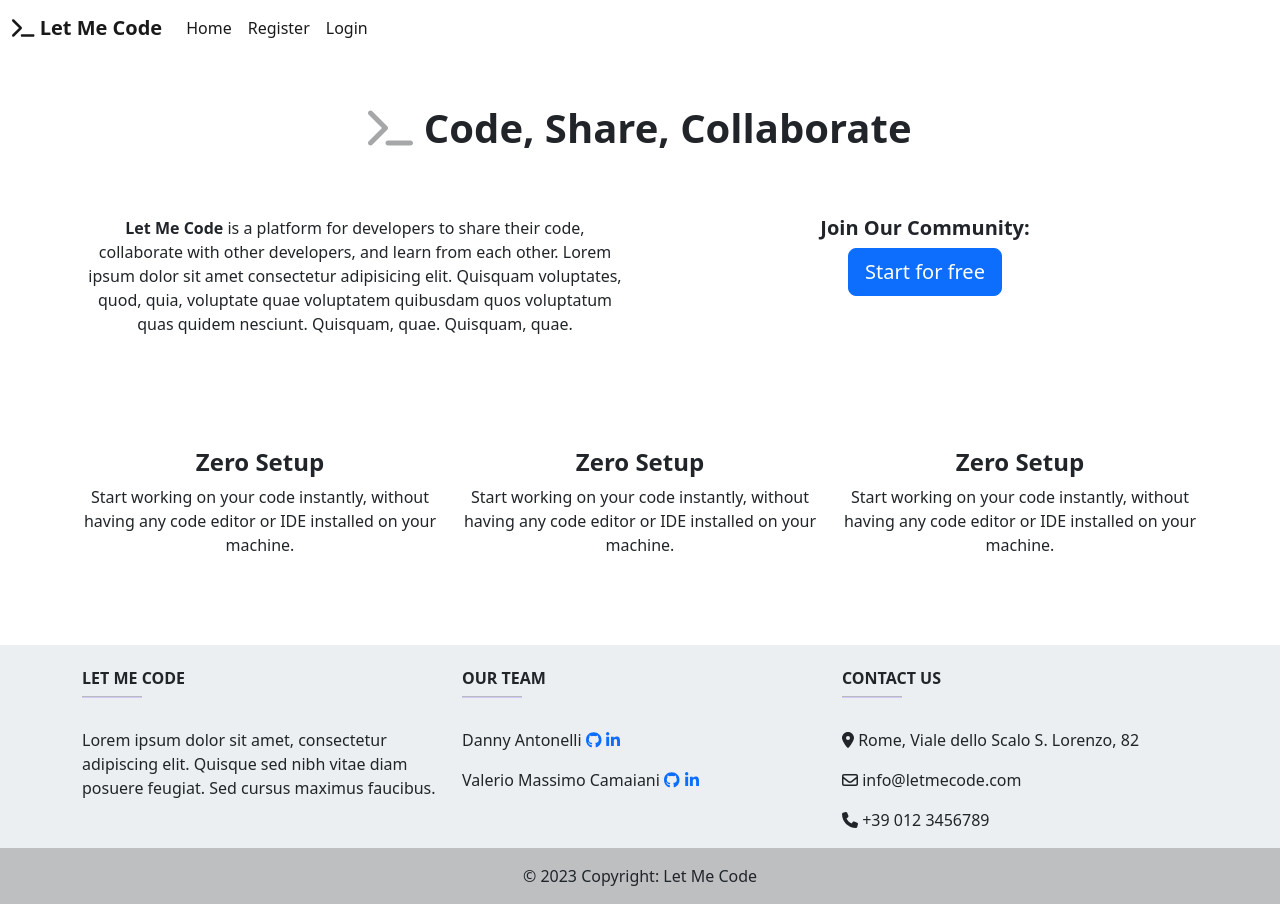
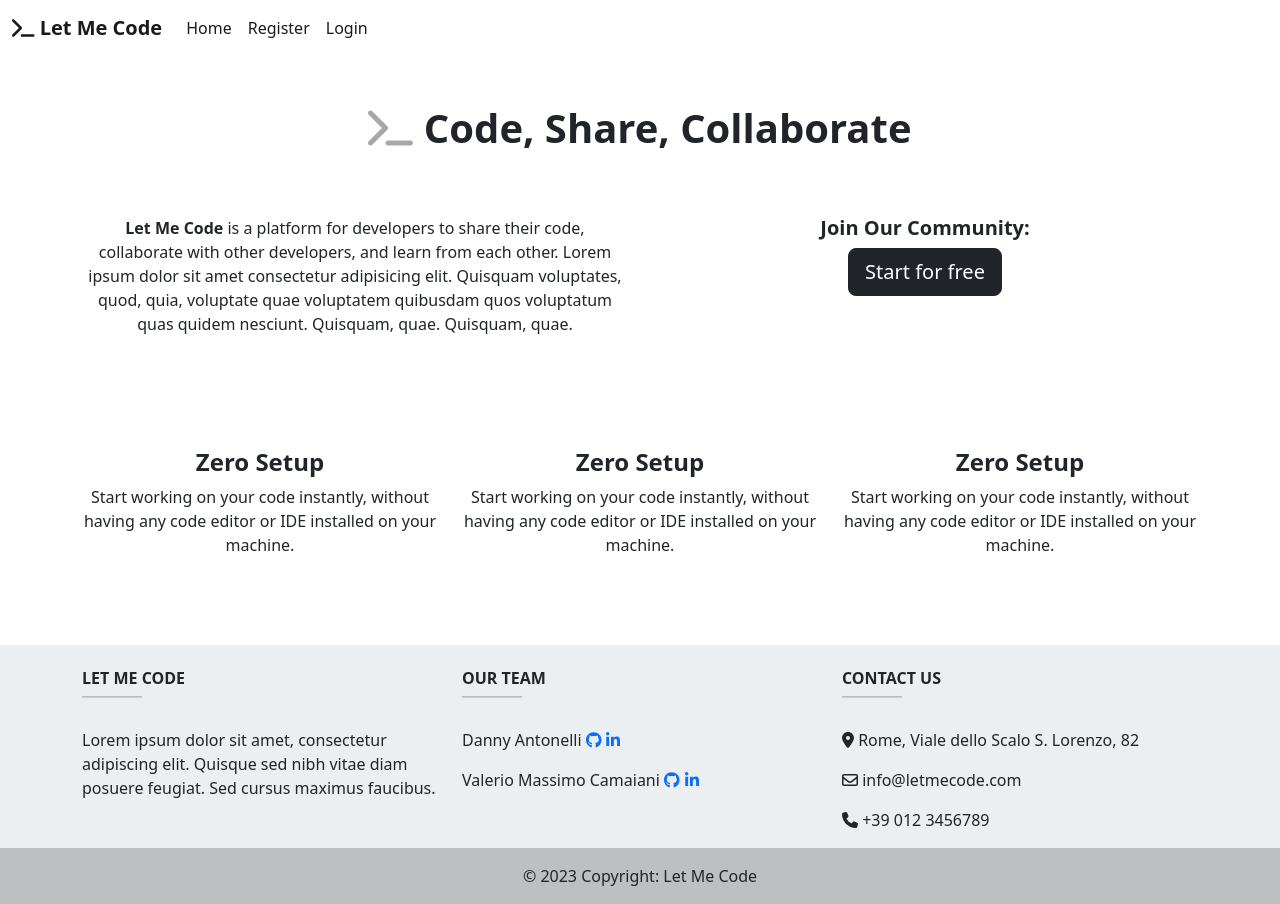
Before and after one commit to DannyAntonelli/Let-Me-Code, a Vue app in the folder frontend/: page / in a window 1280 px wide. Built offline with nearby package versions, Linux system fonts and the light colour scheme.

Commit message:
Change buttons' color

```diff
--- a/frontend/src/views/Home.vue
+++ b/frontend/src/views/Home.vue
@@ -19,7 +19,7 @@
       <div class="col mx-auto mb-4">
         <h5><strong>Join Our Community:</strong></h5>
         <router-link to="/register"
-          ><button class="btn btn-primary btn-lg">
+          ><button class="btn btn-dark btn-lg">
             Start for free
           </button></router-link
         >
--- a/frontend/src/views/Login.vue
+++ b/frontend/src/views/Login.vue
@@ -36,7 +36,7 @@
       />
     </div>
 
-    <button type="submit" class="btn btn-primary btn-lg">Log In</button>
+    <button type="submit" class="btn btn-dark btn-lg">Log In</button>
 
     <p class="mt-3">
       Don't have an account?
--- a/frontend/src/views/Register.vue
+++ b/frontend/src/views/Register.vue
@@ -77,7 +77,7 @@
       />
     </div>
 
-    <button type="submit" class="btn btn-primary btn-lg">Register</button>
+    <button type="submit" class="btn btn-dark btn-lg">Register</button>
 
     <p class="mt-3">
       Already have an account?
```
